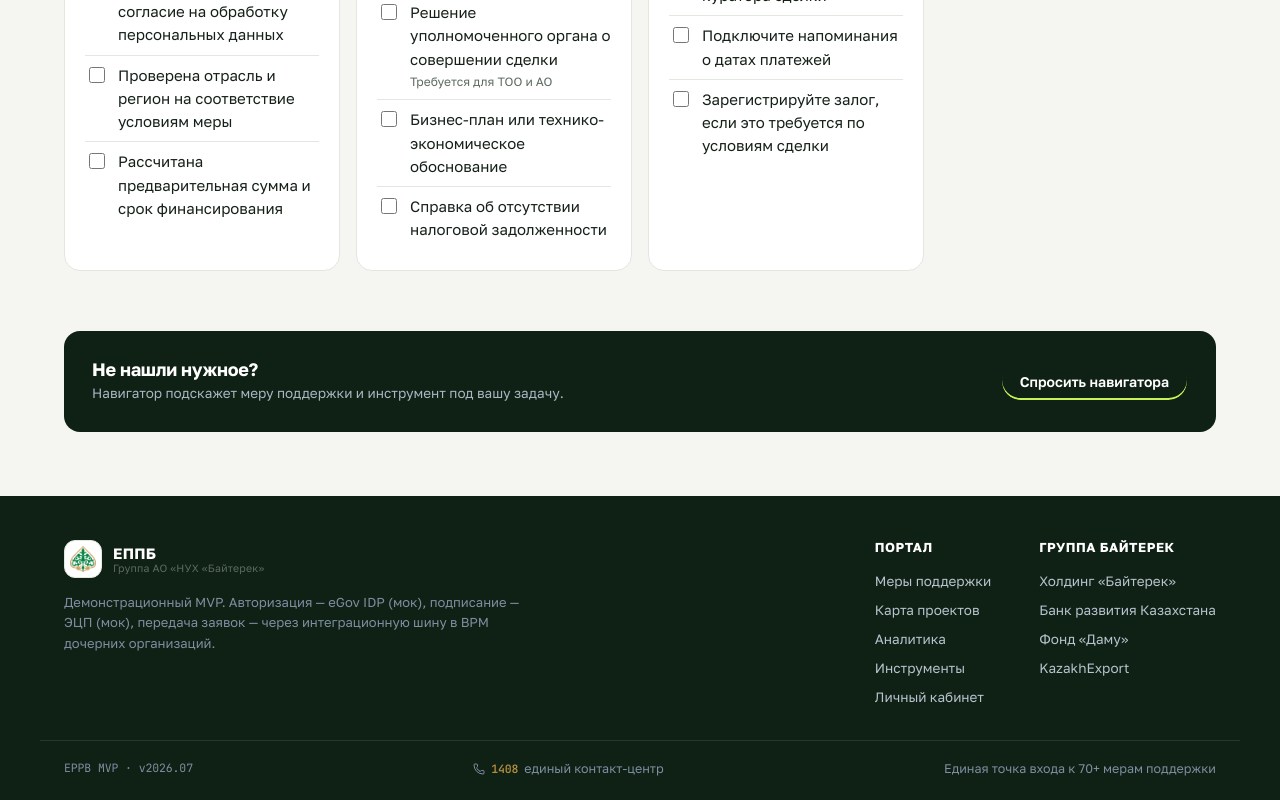
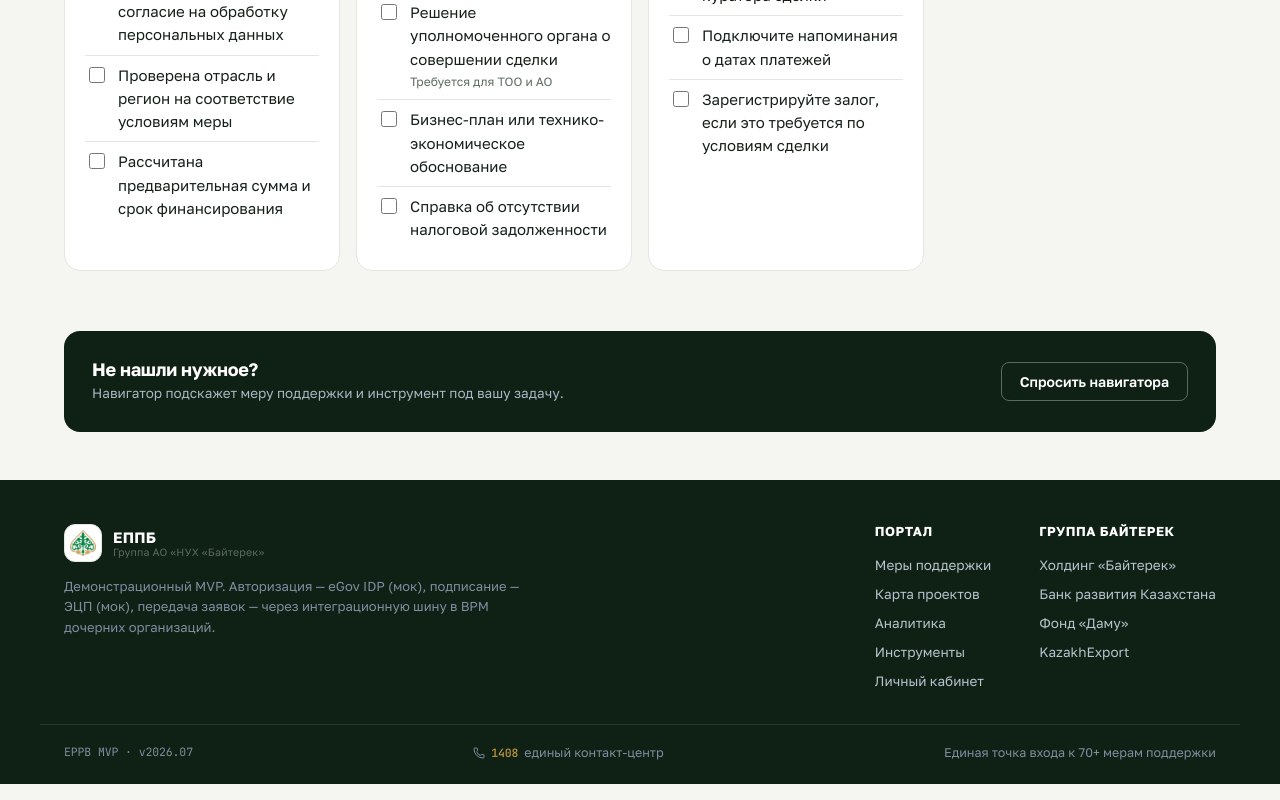
Before and after one commit to sh1dzn/UBSP, a Next.js app: page /tools in a window 1280 px wide. Shown: the part 2216-3016 px from the top of the page. Built offline with nearby package versions, Linux system fonts and the light colour scheme.

Commit message:
Refine homepage and public section spacing

```diff
--- a/src/styles/shell.css
+++ b/src/styles/shell.css
@@ -90,7 +90,7 @@
 }
 
 /* футер */
-.site-footer { background: var(--ink-2); color: #b7c3cd; margin-top: 64px; }
+.site-footer { background: var(--ink-2); color: #b7c3cd; margin-top: 0; }
 .footer-inner {
   display: grid; grid-template-columns: 1.2fr 1fr; gap: 40px;
   padding: 44px 24px 28px;
--- a/src/views/Home.jsx
+++ b/src/views/Home.jsx
@@ -123,10 +123,6 @@ export default function Home({ go, notify, openAssistant }) {
             <img src="/assets/dir-fields.jpg" alt="Субсидирование АПК" loading="lazy" />
             <figcaption><span className="mono">01</span><b>Субсидирование</b></figcaption>
           </figure>
-          <div className="pub-gallery-arrows" aria-hidden="true">
-            <span className="pub-arrow-circle"><ArrowRight size={15} /></span>
-            <span className="pub-arrow-circle lime"><ArrowRight size={15} /></span>
-          </div>
         </div>
 
         <div className="pub-gallery-col offset">
--- a/src/views/Tools.jsx
+++ b/src/views/Tools.jsx
@@ -325,7 +325,7 @@ export default function Tools({ notify, openAssistant }) {
           <h3>Не нашли нужное?</h3>
           <p>Навигатор подскажет меру поддержки и инструмент под вашу задачу.</p>
         </div>
-        <button className="btn btn-gold" onClick={() => openAssistant()}>
+        <button className="btn mod-nav-cta" onClick={() => openAssistant()}>
           Спросить навигатора
         </button>
       </div>
--- a/src/views/modules.css
+++ b/src/views/modules.css
@@ -197,9 +197,22 @@
 .mod-registry-wrap { overflow-x: auto; border: 1px solid var(--line); border-radius: var(--r-lg); background: var(--card); }
 .mod-registry-wrap .registry { min-width: 520px; }
 
-.mod-cta-band { margin-top: 32px; padding: 28px; border-radius: var(--r-lg); background: var(--ink-2); color: #fff; display: flex; align-items: center; justify-content: space-between; gap: 16px; flex-wrap: wrap; }
+.mod-cta-band { margin-top: 32px; margin-bottom: 48px; padding: 28px; border-radius: var(--r-lg); background: var(--ink-2); color: #fff; display: flex; align-items: center; justify-content: space-between; gap: 16px; flex-wrap: wrap; }
 .mod-cta-band h3 { color: #fff; font-size: 18px; margin-bottom: 4px; }
 .mod-cta-band p { color: #a9b7c2; font-size: 13.5px; }
+.mod-nav-cta {
+  background: transparent;
+  border: 1px solid rgba(255, 255, 255, 0.32);
+  border-radius: 8px;
+  color: #fff;
+  box-shadow: none;
+  font-weight: 600;
+}
+.mod-nav-cta:hover {
+  background: rgba(255, 255, 255, 0.08);
+  border-color: rgba(255, 255, 255, 0.58);
+  box-shadow: none;
+}
 
 /* статистика в фото-шапке */
 .page-hero .mod-hero-stats.on-dark {
--- a/src/views/public.css
+++ b/src/views/public.css
@@ -345,9 +345,8 @@
 .pub-cat-card:hover .pub-cat-icon { background: var(--ink-2); color: var(--gold); }
 .pub-cat-icon { transition: background 0.2s, color 0.2s; }
 
-.pub-service-card { border-top: 3px solid var(--sky); }
-.pub-service-card:nth-child(3n+2) { border-top-color: var(--gold); }
-.pub-service-card:nth-child(3n) { border-top-color: var(--green); }
+.pub-service-card { border-top: none; }
+.pub-service-card.card-hover:hover { border-color: var(--line); }
 
 /* тёмная секция экосистемы */
 .pub-eco .eyebrow.on-dark { color: #9fb0bd; }
@@ -536,7 +535,7 @@
   .pub-search input { font-size: 14px; padding: 9px 4px; }
   .pub-search-btn { padding: 10px 12px; }
   .pub-search-btn span { display: none; }
-  .pub-section { padding: 40px 0; }
+  .pub-section { padding: 40px 20px; }
   .pub-section-head { display: block; margin-bottom: 20px; }
   .pub-section-head .btn { margin-top: 14px; }
   .pub-mini-table { grid-template-columns: 1fr; }
```
